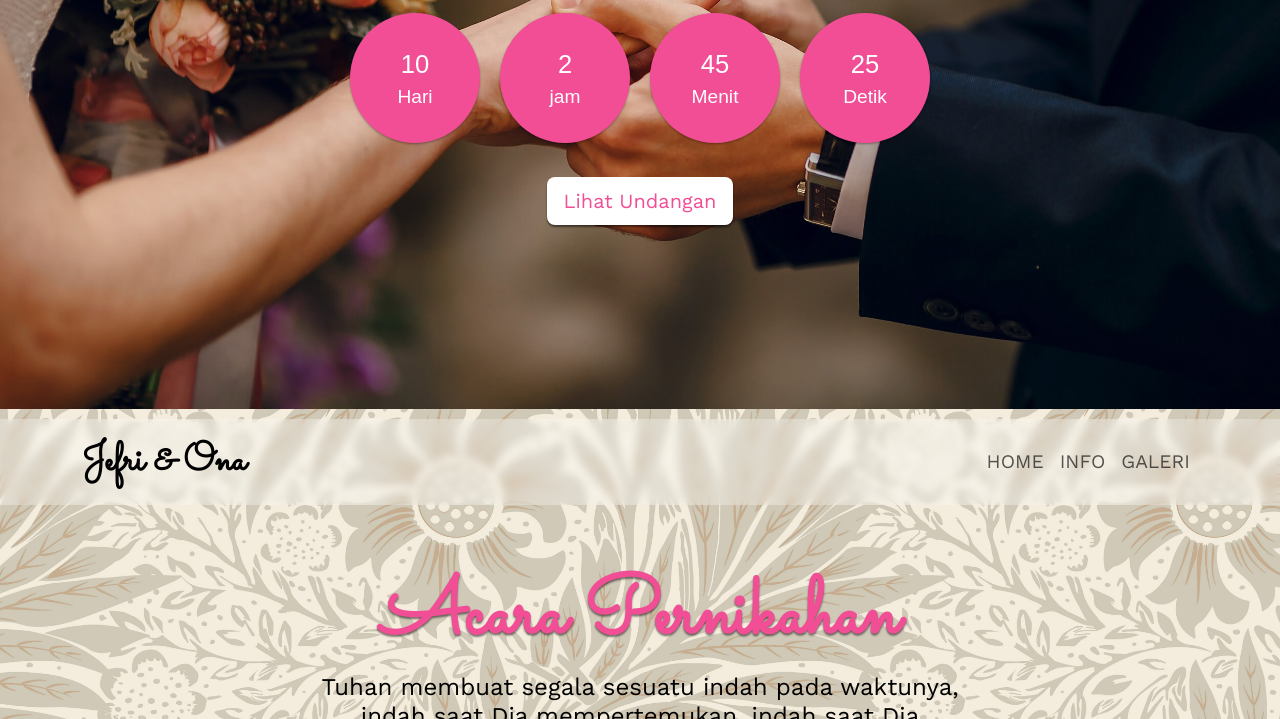
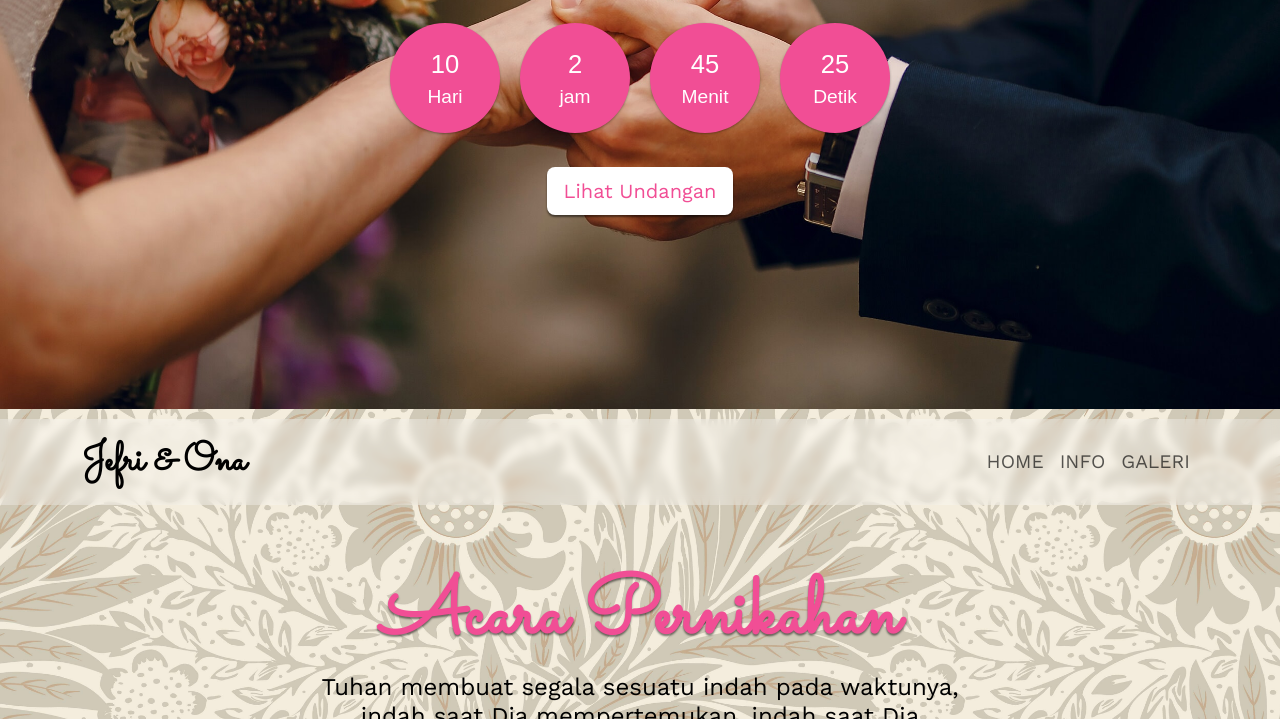
Before and after one commit to jefry2808/jefry2808.github.io, a plain HTML site: page index.html in a window 1280 px wide. Shown: the part 381-1100 px from the top of the page. Drawn offline with nearby package versions, Linux system fonts and the light colour scheme; some packages are replaced by stand-ins of ours; a script that the page names is missing.

Commit message:
Update simplyCountdown.theme.default.css

```diff
--- a/countdown/simplyCountdown.theme.default.css
+++ b/countdown/simplyCountdown.theme.default.css
@@ -8,7 +8,7 @@
 .simply-countdown>.simply-section{
     width:50px;
     height:50px;
-    padding:65px;
+    padding:55px;
     display:flex;
     align-items:center;
     justify-content:center;
```
